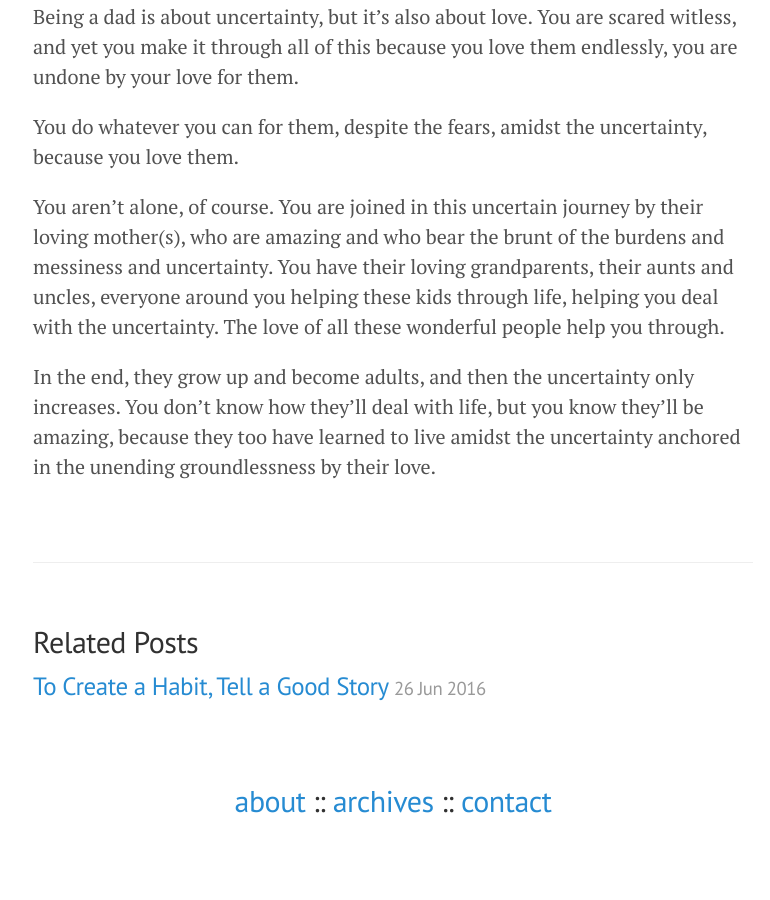
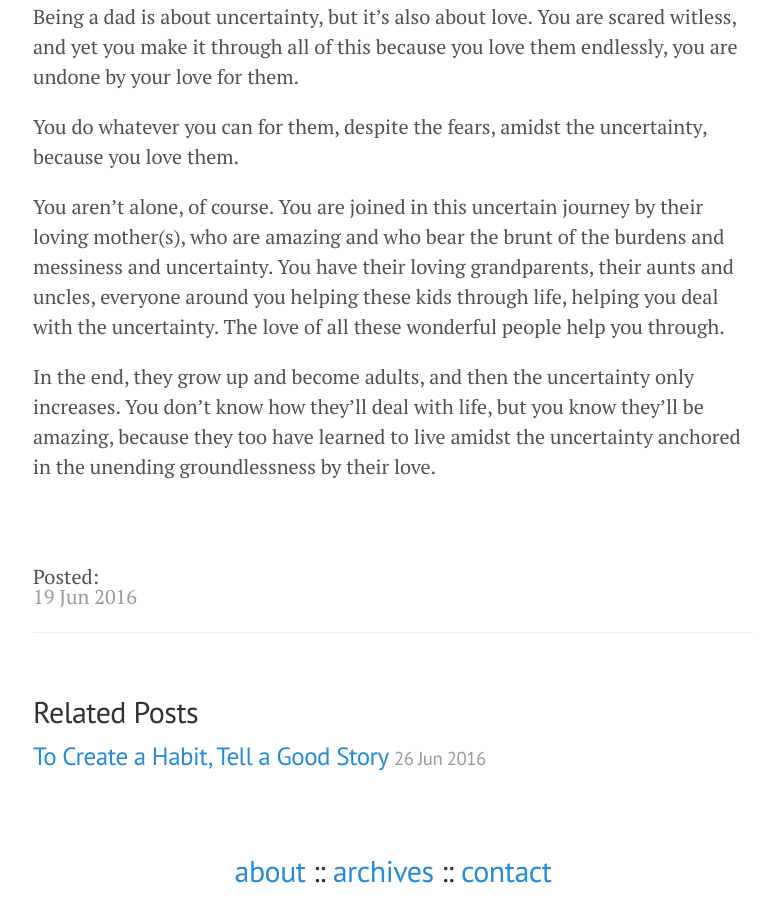
Before and after one commit to dhanielogy/dhanielogy.github.io, a Jekyll site: the page built from _posts/2016-06-19-on-being-a-dad.markdown, in a window 1280 px wide and 900 px high, scrolled down 1310 px. Shown: the whole window, without its empty margins (247-1017 px from the left). Built offline with Jekyll 4.4.1, drawn with Linux system fonts in a browser that asks for light colours; before the commit the page ends 2140 px from its top, so only the background shows below that.

Commit message:
Update post.html

```diff
--- a/_layouts/post.html
+++ b/_layouts/post.html
@@ -7,7 +7,7 @@ layout: default
   <span class="post-date">{{ page.date | date_to_string }}</span>
   {{ content }}
 </div>
-
+Posted: <span class="post-date">{{ page.date | date_to_string }}</span>
 <div class="related">
   <h2>Related Posts</h2>
   <ul class="related-posts">
```
